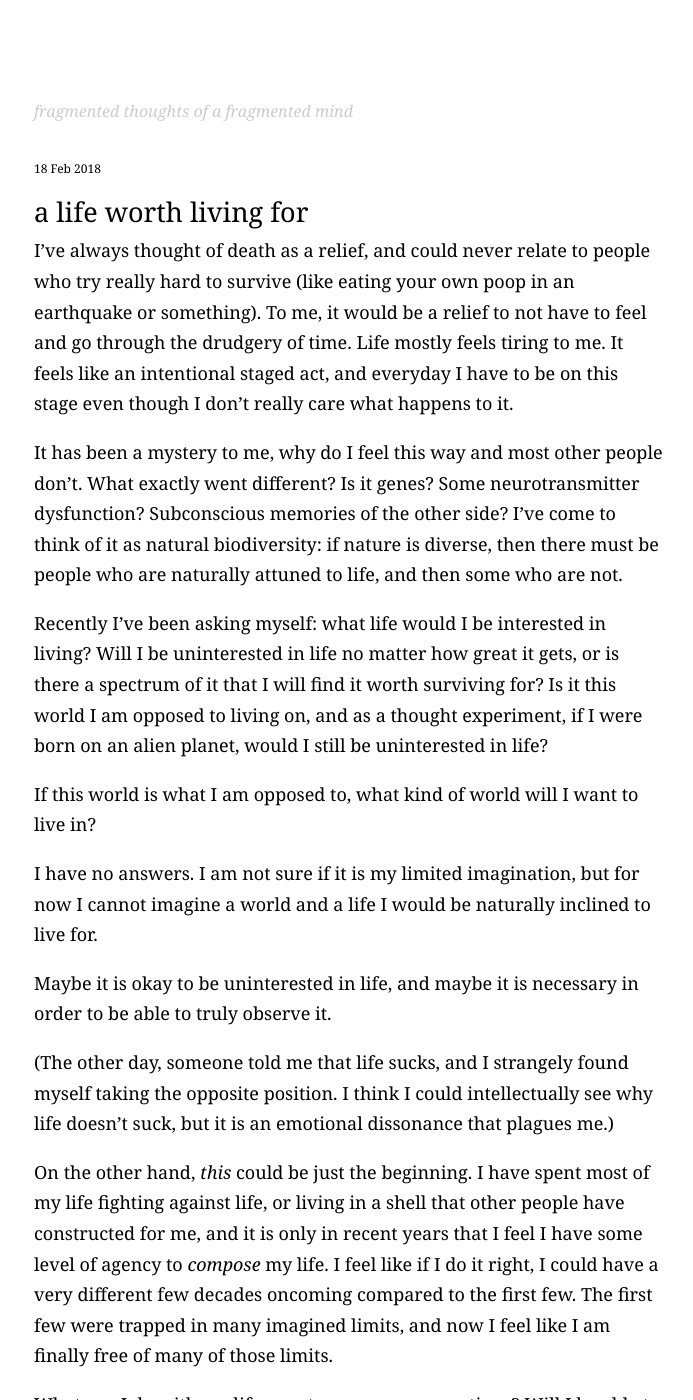
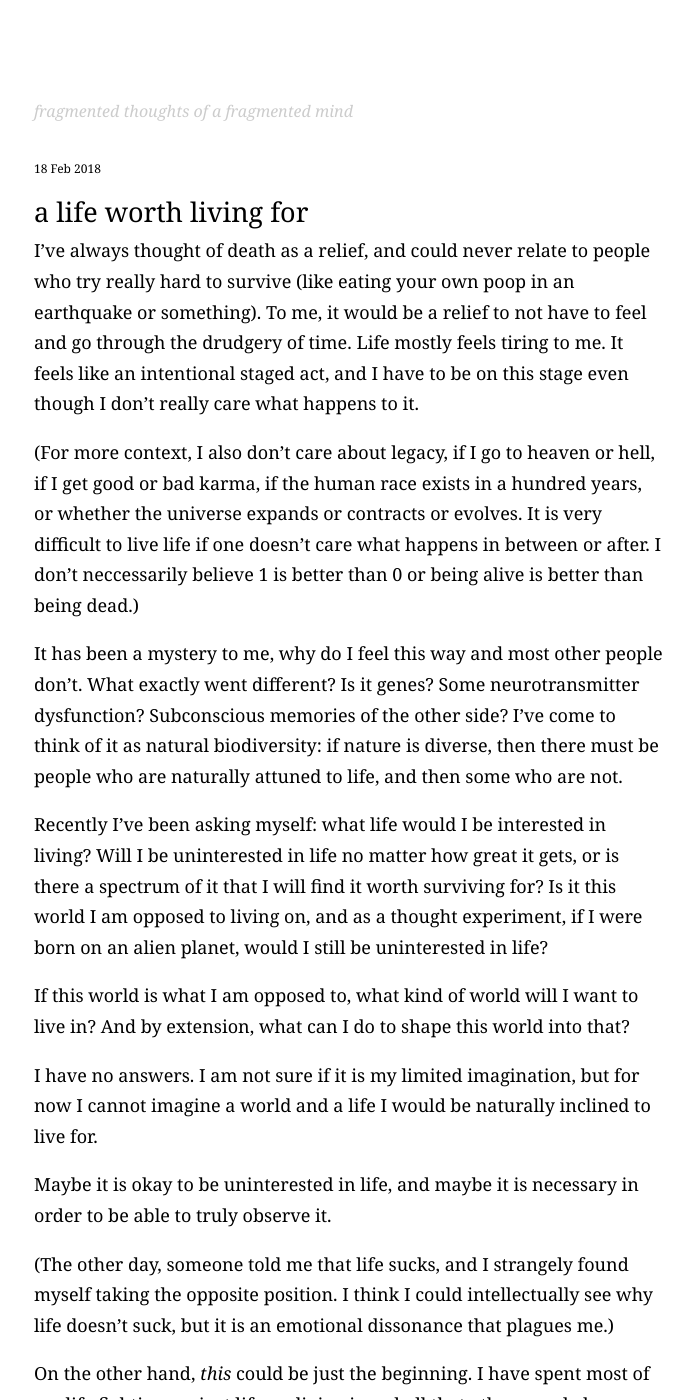
Before and after one commit to wynlim/wynlim.github.io, a Jekyll site: the page built from _posts/2018-02-18-a-life-worth-living-for.markdown, in a window 1280 px wide and 1400 px high. Shown: the whole window, without its empty margins (291-984 px from the left). Built offline with Jekyll 4.4.1, drawn with Linux system fonts in a browser that asks for light colours; comment, search, counter and statistics services are not loaded; some of the changed text lies outside the part shown.

Commit message:
Update 2018-02-18-a-life-worth-living-for.markdown

```diff
--- a/_posts/2018-02-18-a-life-worth-living-for.markdown
+++ b/_posts/2018-02-18-a-life-worth-living-for.markdown
@@ -4,13 +4,15 @@ title: a life worth living for
 permalink: a-life-worth-living-for
 tags: life, existentialism
 ---
-I’ve always thought of death as a relief, and could never relate to people who try really hard to survive (like eating your own poop in an earthquake or something). To me, it would be a relief to not have to feel and go through the drudgery of time. Life mostly feels tiring to me. It feels like an intentional staged act, and everyday I have to be on this stage even though I don’t really care what happens to it.
+I’ve always thought of death as a relief, and could never relate to people who try really hard to survive (like eating your own poop in an earthquake or something). To me, it would be a relief to not have to feel and go through the drudgery of time. Life mostly feels tiring to me. It feels like an intentional staged act, and I have to be on this stage even though I don’t really care what happens to it.
+
+(For more context, I also don't care about legacy, if I go to heaven or hell, if I get good or bad karma, if the human race exists in a hundred years, or whether the universe expands or contracts or evolves. It is very difficult to live life if one doesn't care what happens in between or after. I don't neccessarily believe 1 is better than 0 or being alive is better than being dead.)
 
 It has been a mystery to me, why do I feel this way and most other people don’t. What exactly went different? Is it genes? Some neurotransmitter dysfunction? Subconscious memories of the other side? I’ve come to think of it as natural biodiversity: if nature is diverse, then there must be people who are naturally attuned to life, and then some who are not.
 
 Recently I’ve been asking myself: what life would I be interested in living? Will I be uninterested in life no matter how great it gets, or is there a spectrum of it that I will find it worth surviving for? Is it this world I am opposed to living on, and as a thought experiment, if I were born on an alien planet, would I still be uninterested in life?
 
-If this world is what I am opposed to, what kind of world will I want to live in?
+If this world is what I am opposed to, what kind of world will I want to live in? And by extension, what can I do to shape this world into that?
 
 I have no answers. I am not sure if it is my limited imagination, but for now I cannot imagine a world and a life I would be naturally inclined to live for.
 
@@ -21,3 +23,5 @@ Maybe it is okay to be uninterested in life, and maybe it is necessary in order
 On the other hand, _this_ could be just the beginning. I have spent most of my life fighting against life, or living in a shell that other people have constructed for me, and it is only in recent years that I feel I have some level of agency to _compose_ my life. I feel like if I do it right, I could have a very different few decades oncoming compared to the first few. The first few were trapped in many imagined limits, and now I feel like I am finally free of many of those limits.
 
 What can I do with my life now to answer my questions? Will I be able to at least attempt to live a life that I feel is worth living for? What if it is actually up to me to _live_ one?
+
+(Maybe it doesn't matter to me what happens in between or after, but as long as I am [philosophically opposed to quitting life](http://journal.winnielim.org/the-whole-picture), then I will have to at least try my best to answer my own questions.)
```
